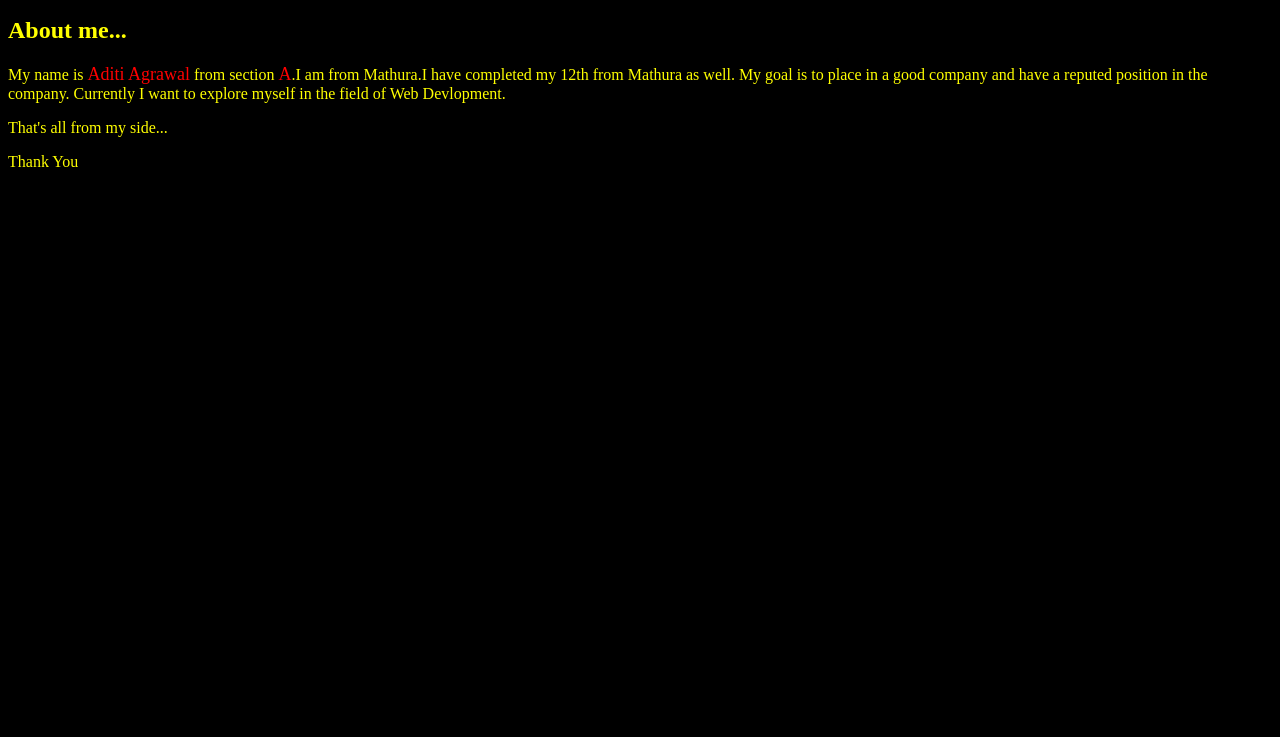
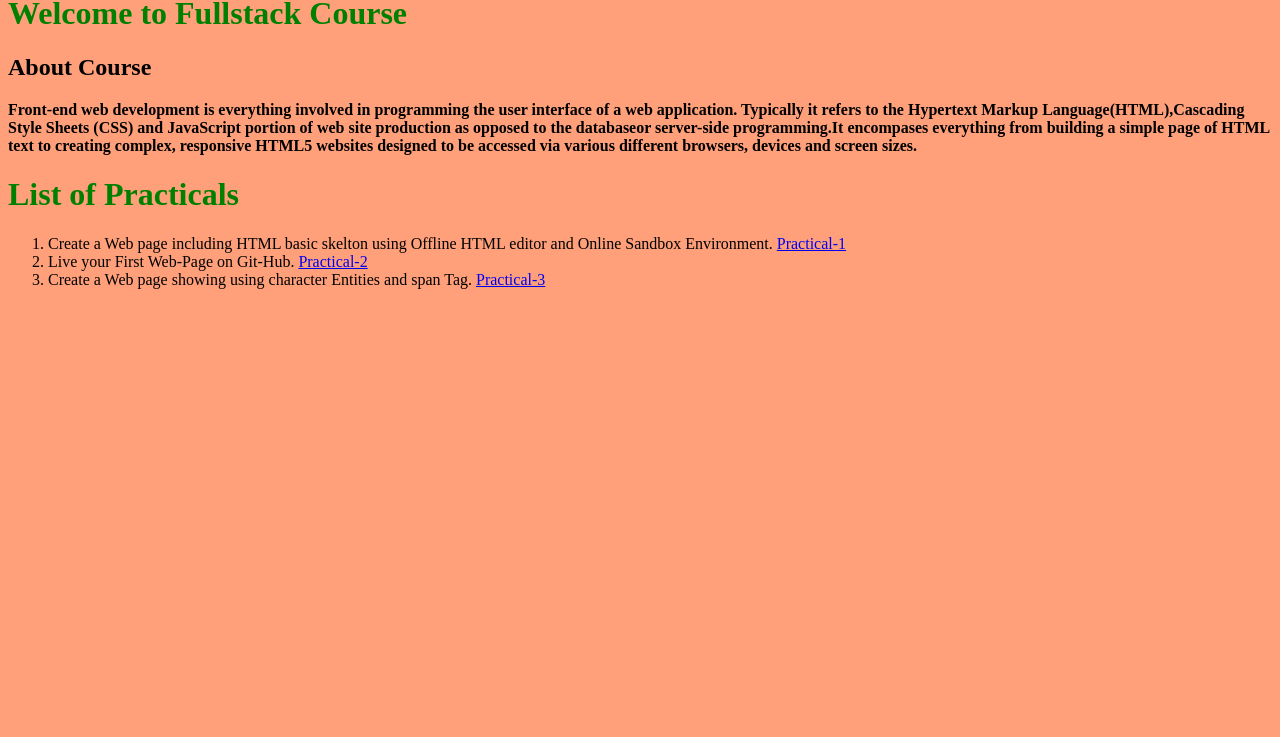
Before and after one commit to Aditi-Agrawal/Practical, a plain HTML site: page index.html in a window 1280 px wide. Shown: the part 63-800 px from the top of the page. Drawn offline with Linux system fonts and the light colour scheme.

Commit message:
links added

```diff
--- a/index.html
+++ b/index.html
@@ -3,16 +3,32 @@
 <head>
     <meta charset="UTF-8">
     <meta name="viewport" content="width=device-width, initial-scale=1.0">
-    <title>Document</title>
+    <title>Practical-4</title>
 </head>
-<body bgcolor="black" text="yellow">
-    <b><h1 >WELCOME TO MY WEBPAGE</h1></b>
-    <h2>About me...</h2>
-    <p>My name is <FONT SIZE="4" color="red">Aditi Agrawal</FONT> from section <FONT SIZE="4"
-        color="red">A</FONT>.I am from Mathura.I have completed my 12th from Mathura as well.
-        My goal is to place in a good company and have a reputed position in the company.
-        Currently I want to explore myself in the field of Web Devlopment.</p>
-        <p>That's all from my side...</p>
-        <p>Thank You</p>
+<body bgcolor="LIGHTSALMON">
+    <p><b><FONT size="4" COLOR="red">Practical-1: Create a Web page including HTML basic skelton using Offline
+        HTML editor and Online Sandbox Environment</FONT></b><p>
+    <h1><FONT COLOR="green">Welcome to Fullstack Course</FONT></h1>
+    <h2>About Course</h2>
+    <p><b>Front-end web development is everything involved in programming the user interface of a web application.
+        Typically it refers to the Hypertext Markup Language(HTML),Cascading Style Sheets (CSS) and JavaScript
+        portion of web site production as opposed to the databaseor server-side programming.It encompases
+        everything from building a simple page of HTML text to creating complex, responsive HTML5 websites
+        designed to be accessed via various different browsers, devices and screen sizes.
+    </b></p>
+    <h1><FONT COLOR = "green">List of Practicals</FONT></h1>
+    <ol>
+        <LI>Create a Web page including HTML basic skelton using Offline
+            HTML editor and Online Sandbox Environment.
+            <a href="https://aditi-agrawal.github.io/Practical/p/Practical1.html">
+                Practical-1</a></LI>
+        <LI>Live your First Web-Page on Git-Hub.
+            <a href="https://aditi-agrawal.github.io/Practical/p/Practical2.html">
+                Practical-2</a></LI>
+        <LI>Create a Web page showing using character Entities and span Tag.
+             <a href="https://aditi-agrawal.github.io/Practical/p/Practical3.html">
+                Practical-3</a></LI>
+    </ol>
+
 </body>
 </html>
```
Also changed, not shown: p/Practical4.html (+15 -2 lines).
